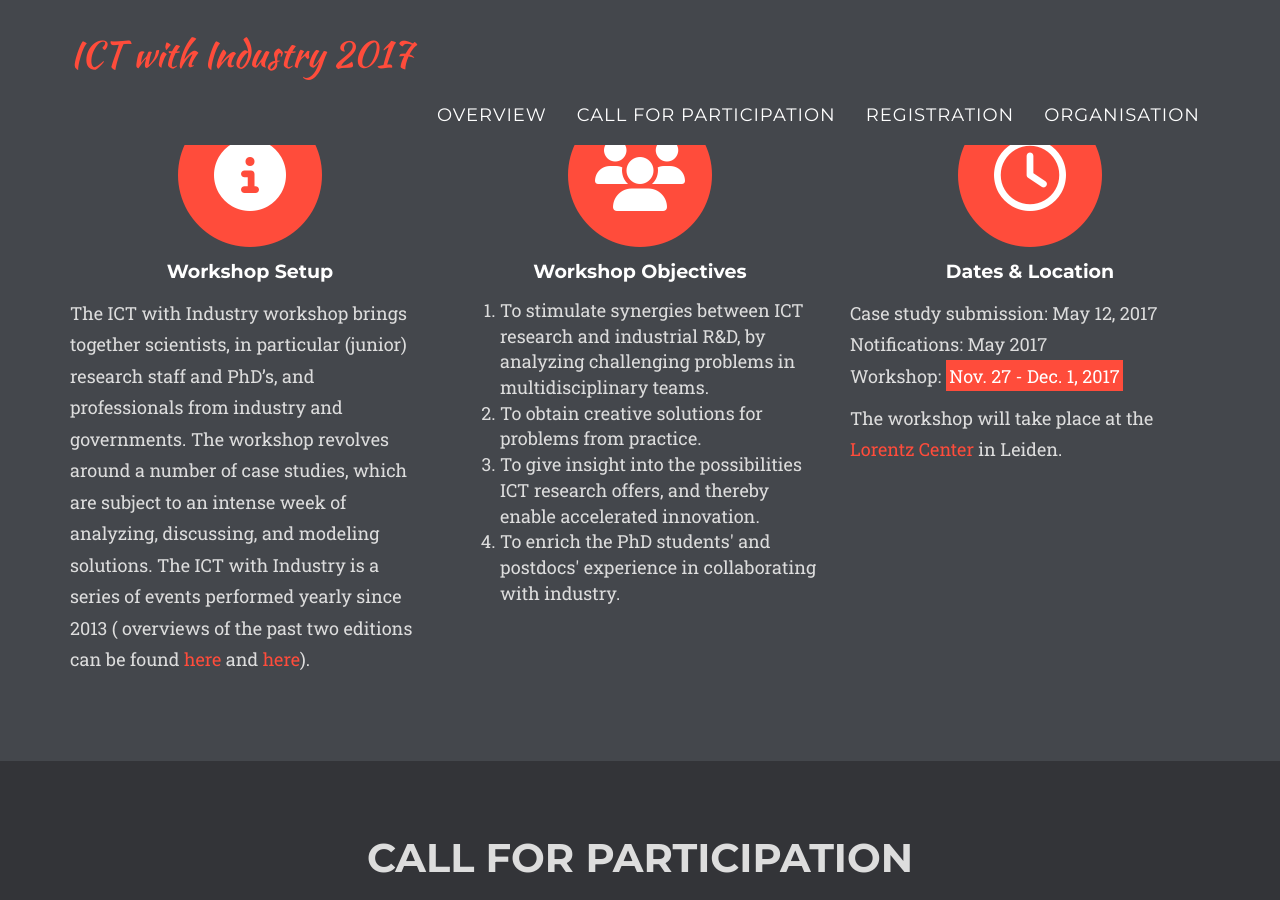
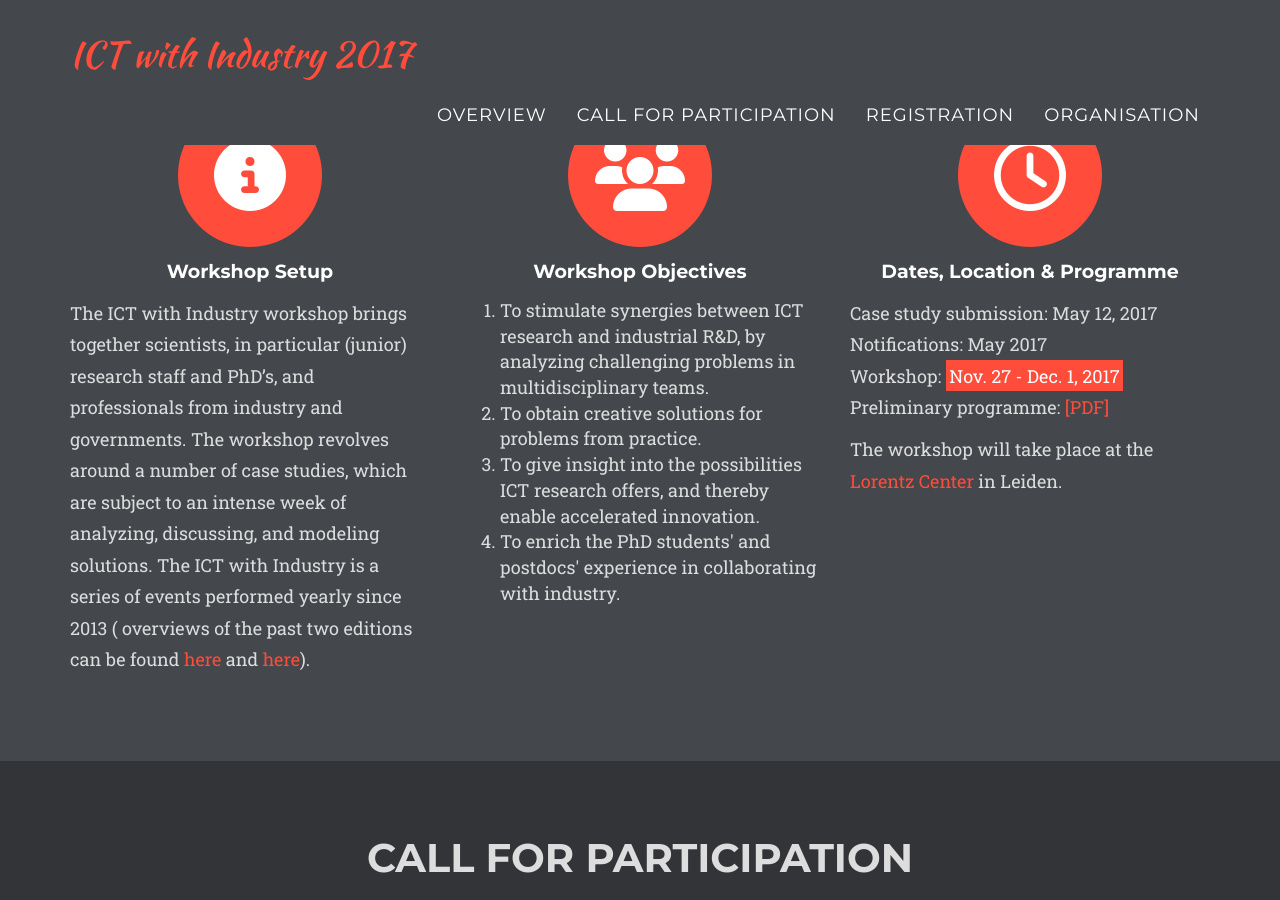
Before and after one commit to chauff/ictWI2017, a Jekyll site: the page built from index.html, in a window 1280 px wide and 900 px high, scrolled down 761 px. Built offline with Jekyll 4.4.1, drawn with Linux system fonts in a browser that asks for light colours; nearby versions of some CDN libraries; some web fonts are replaced; library files that are not in the unit come from our copies; comment, search, counter and statistics services are not loaded.

Commit message:
Update overview.html

```diff
--- a/_includes/overview.html
+++ b/_includes/overview.html
@@ -53,11 +53,12 @@
                         <i class="fa fa-circle fa-stack-2x text-secondary"></i>
                         <i class="fa fa-clock-o fa-stack-1x fa-inverse"></i>
                     </span>
-                    <h4 class="service-heading">Dates &amp; Location</h4>
+                    <h4 class="service-heading">Dates, Location &amp; Programme</h4>
                     <p class="text-left">
                         Case study submission: May 12, 2017<br>
                         Notifications: May 2017<br>
-                        Workshop: <mark>Nov. 27 - Dec. 1, 2017</mark>
+                        Workshop: <mark>Nov. 27 - Dec. 1, 2017</mark><br>
+                        Preliminary programme: <a href=http://ictwithindustry2017.nl/programme-ictWithIndustry.pdf">[PDF]</a>
                     </p>
                     <p class="text-left">
                         The workshop will take place at the
```
